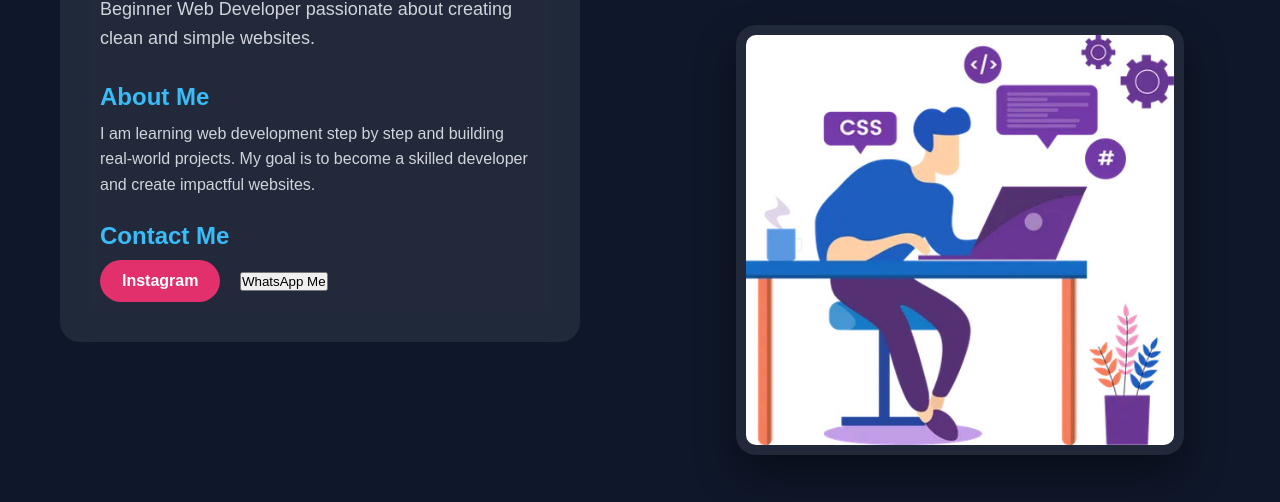
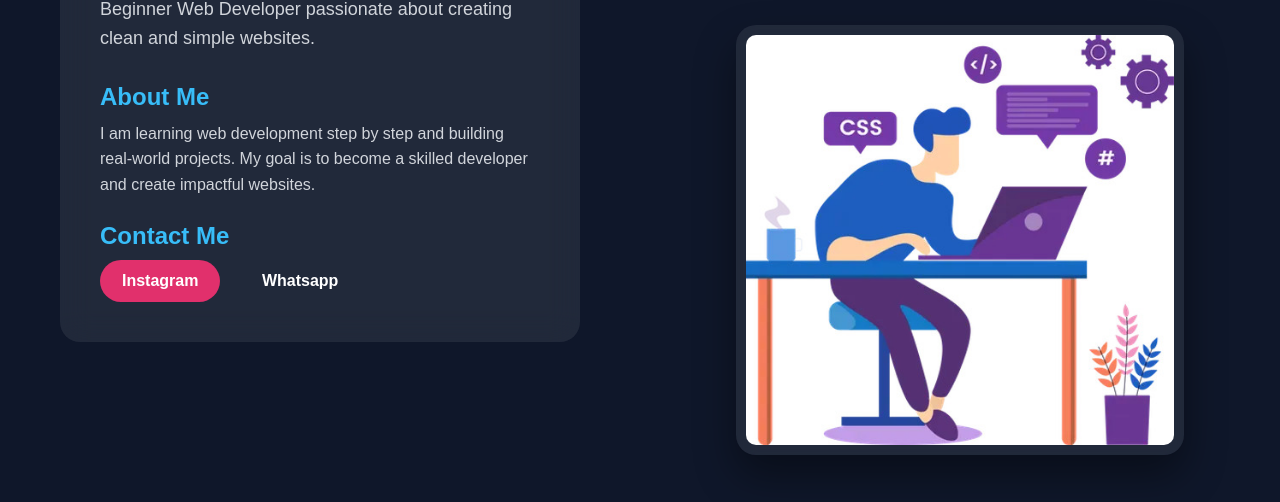
Before and after one commit to badhanarsh2008-cmyk/PORTFOLIO, a plain HTML site: page index.html in a window 1280 px wide. Shown: the part 160-662 px from the top of the page. Drawn offline with Linux system fonts and the light colour scheme.

Commit message:
Add files via upload

```diff
--- a/index.html
+++ b/index.html
@@ -27,9 +27,9 @@
                             href="https://www.instagram.com/its__arsh_2008_/?__pwa=1#"
                             target="_blank" class="btn insta">Instagram</a>
                         <a
-                            href="https://wa.me/919876543210?text=Hello%20I%20want%20to%20know%20more%20about%20your%20website"
-                            target="_blank">
-                            <button>WhatsApp Me</button>
+                            href="https://wa.me/916284066113?text=Hello%20I%20want%20to%20know%20more%20about%20your%20website"
+                            target="_blank" class="btn Whatsapp"> Whatsapp</a>
+
                         </a>
 
                     </div>
```
